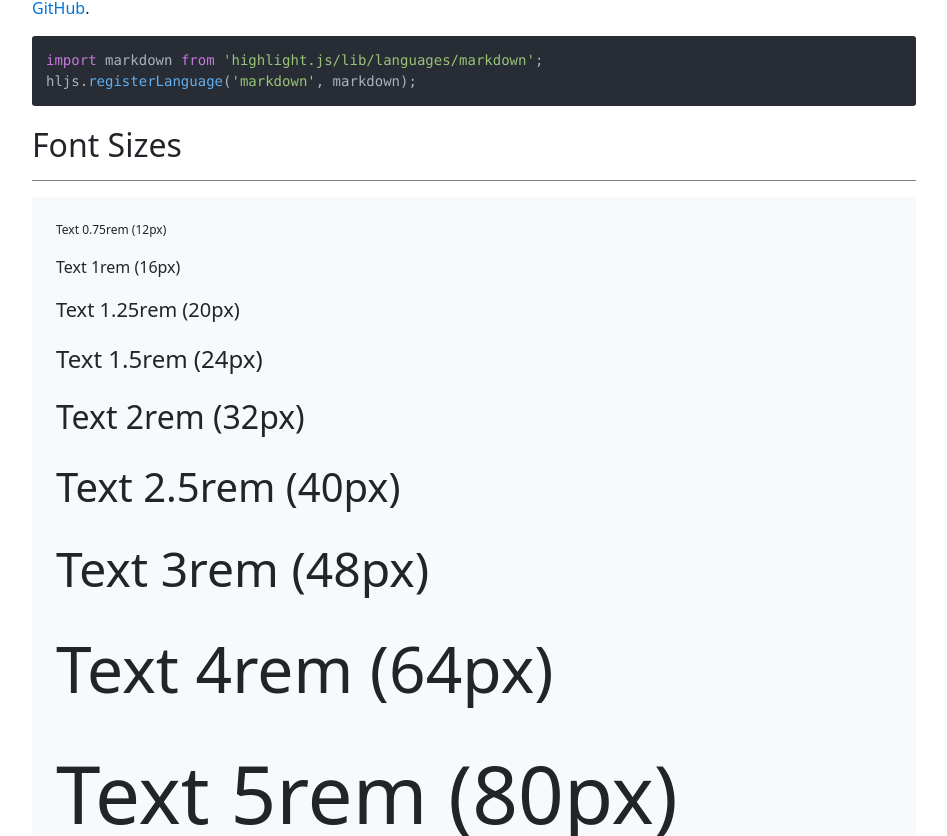
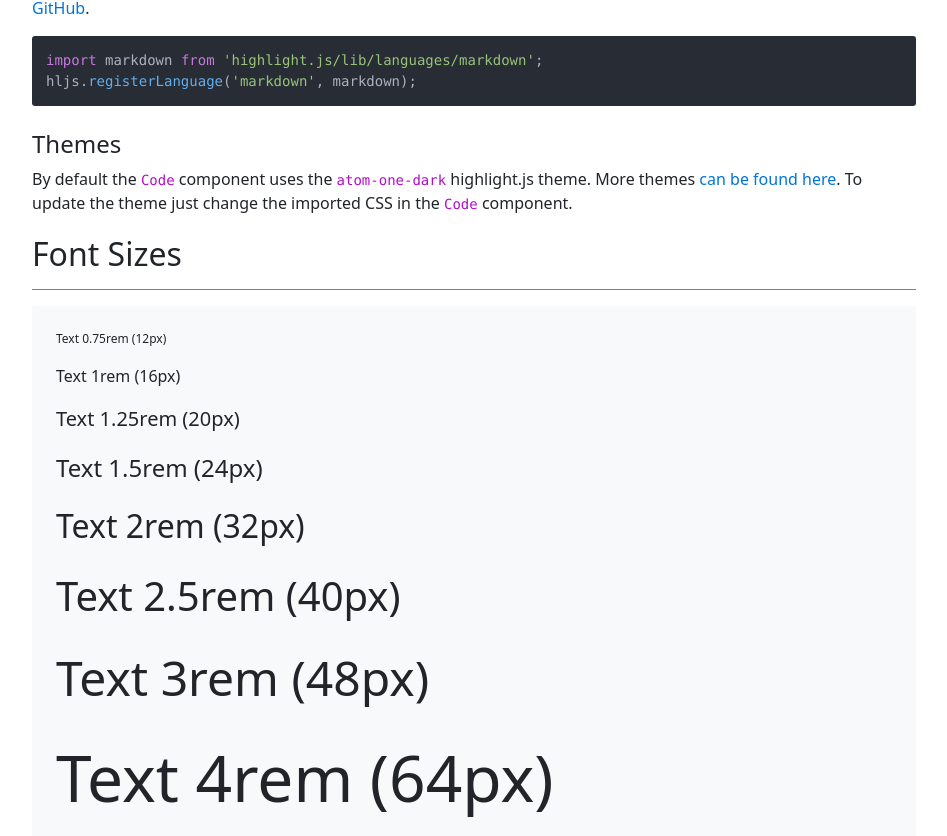
Before and after one commit to FindawayWorld/Solon, a React (Create React App) app: page /content in a window 1280 px wide. Shown: the part 4860-5696 px from the top of the page, without its empty margins (316-1263 px from the left). Built offline with nearby package versions, Linux system fonts and the light colour scheme.

Commit message:
Add info about Code themes

```diff
--- a/src/pages/Content.jsx
+++ b/src/pages/Content.jsx
@@ -377,9 +377,24 @@ $font-family-monospace: SFMono-Regular, Menlo, Monaco, Consolas, 'Liberation Mon
                     .
                 </p>
                 <Code
+                    className="mb-6"
                     lang="js"
                     code={`import markdown from 'highlight.js/lib/languages/markdown';\nhljs.registerLanguage('markdown', markdown);`}
                 />
+
+                <h4>Themes</h4>
+                <p>
+                    By default the <code>Code</code> component uses the <code>atom-one-dark</code> highlight.js theme.
+                    More themes{' '}
+                    <a
+                        href="https://github.com/highlightjs/highlight.js/tree/main/src/styles"
+                        target="_blank"
+                        rel="noopener noreferrer"
+                    >
+                        can be found here
+                    </a>
+                    . To update the theme just change the imported CSS in the <code>Code</code> component.
+                </p>
             </section>
 
             <section id="font-size" className="mb-5">
```
